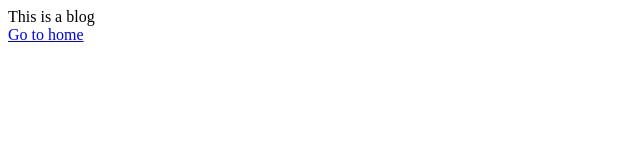
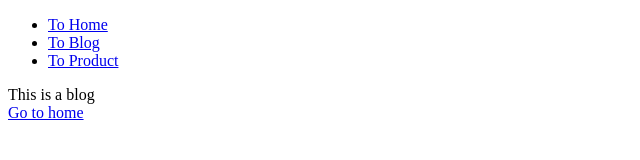
Before and after one commit to tzs34/gatsbyTraining, a Gatsby site: page /blog in a window 1280 px wide. Shown: the whole page, without its empty margins (0-640 px from the left). Built offline with nearby package versions, Linux system fonts and the light colour scheme; Gatsby itself is replaced by a stand-in of ours.

Commit message:
Added Links added layout

```diff
--- /dev/null
+++ b/src/components/Navbar.js
@@ -0,0 +1,20 @@
+import React from 'react'
+import { Link } from 'gatsby'
+
+const NavBar = () => (
+  <nav>
+    <ul>
+      <li>
+        <Link to="//">To Home</Link>
+      </li>
+      <li>
+        <Link to="/blog/">To Blog</Link>
+      </li>
+      <li>
+        <Link to="/product/">To Product</Link>
+      </li>
+    </ul>
+  </nav>
+)
+
+export default NavBar
--- /dev/null
+++ b/src/components/layout.js
@@ -0,0 +1,11 @@
+import React from 'react'
+import NavBar from '../components/Navbar'
+
+const Layout = ({ children }) => (
+  <>
+    <NavBar />
+    <main>{children}</main>
+  </>
+)
+
+export default Layout
--- a/src/pages/blog.js
+++ b/src/pages/blog.js
@@ -1,12 +1,13 @@
 import React from 'react'
 import { Link } from 'gatsby'
+import Layout from '../components/layout'
 const Blog = () => (
-  <>
+  <Layout>
     <div>This is a blog</div>
     <div>
       <Link to="//"> Go to home </Link>
     </div>
-  </>
+  </Layout>
 )
 
 export default Blog
--- a/src/pages/product.js
+++ b/src/pages/product.js
@@ -1,12 +1,13 @@
 import React from 'react'
 import { Link } from 'gatsby'
+import Layout from '../components/layout'
 const Blog = () => (
-  <>
+  <Layout>
     <div>This is a product</div>
     <div>
       <Link to="//"> Go to home </Link>
     </div>
-  </>
+  </Layout>
 )
 
 export default Blog
```
Also changed, not shown: src/pages/index.js (+3 -10 lines).
